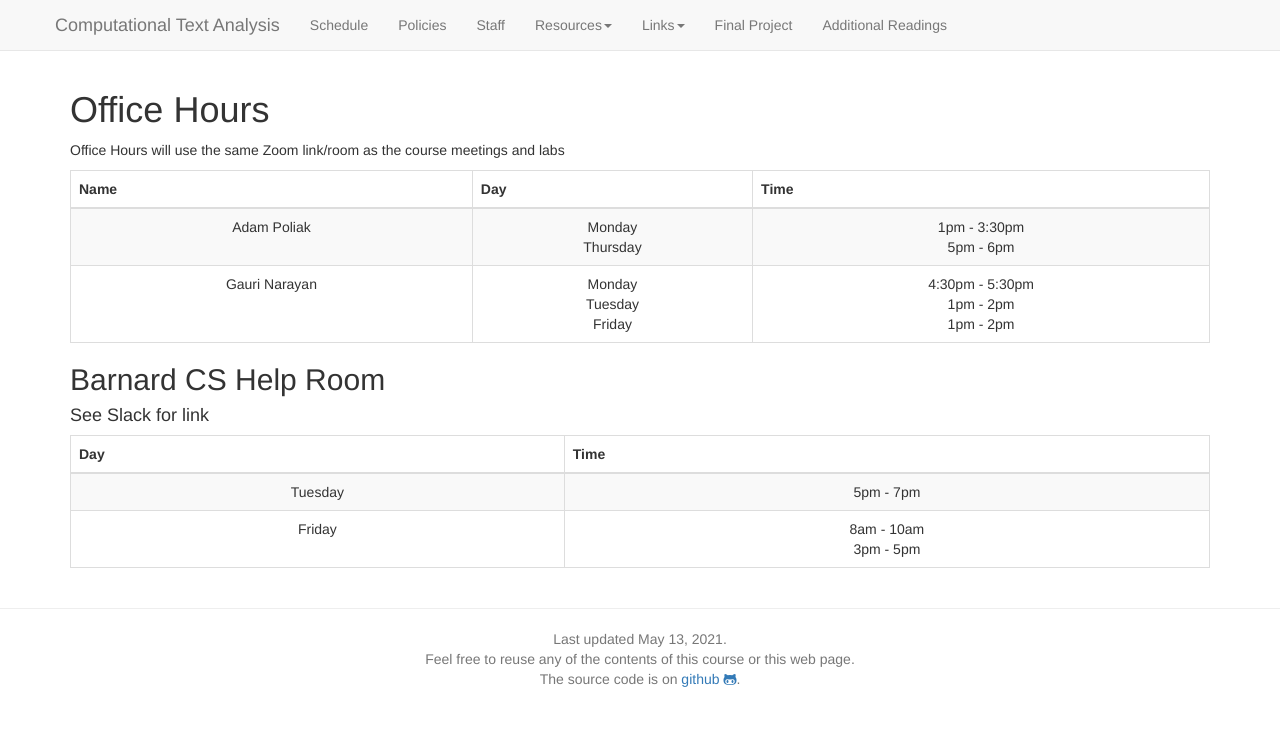
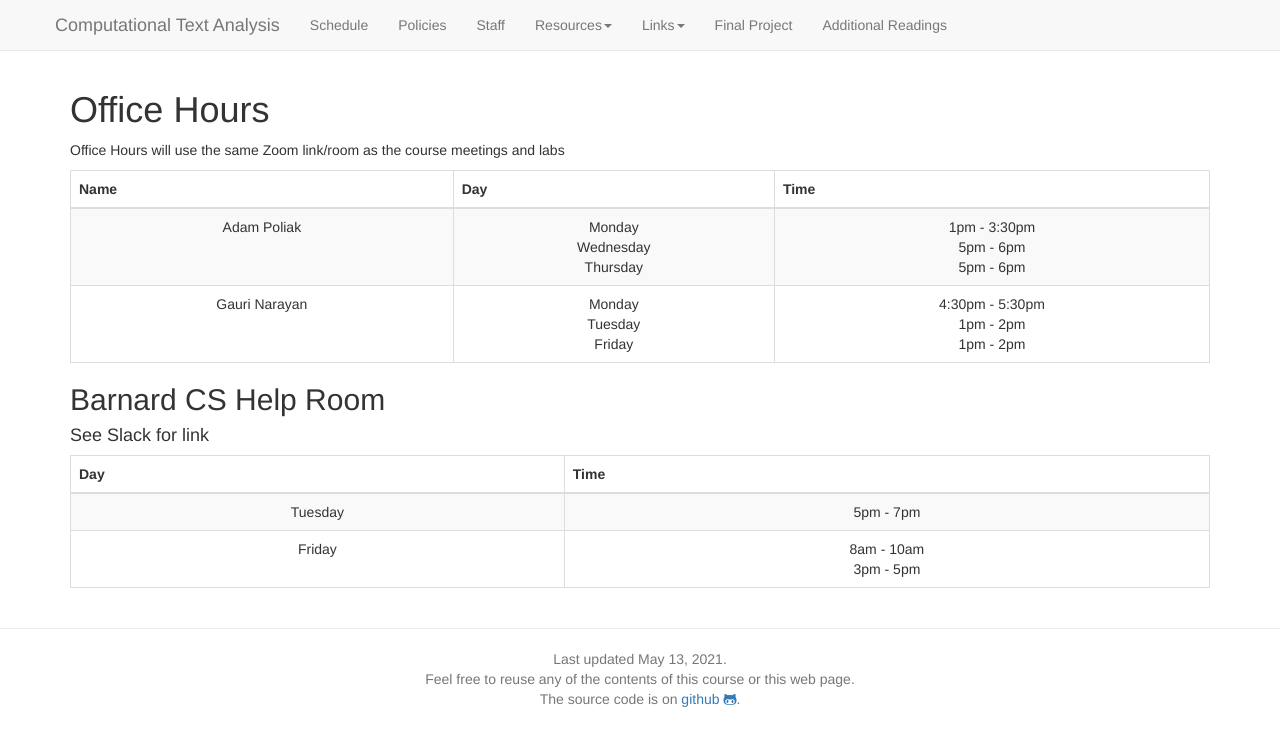
Before and after one commit to BC-COMS-2710/BC-COMS-2710.github.io, a Jekyll site: the page built from office-hours.md, in a window 1280 px wide. Shown: the top 746 px of the page. Built offline with Jekyll 4.4.1, drawn with Linux system fonts in a browser that asks for light colours; nearby versions of some CDN libraries.

Commit message:
office hours: added Adam's Wednesday

```diff
--- a/office-hours.md
+++ b/office-hours.md
@@ -83,8 +83,8 @@ as the course meetings and labs
 <tr align="center">
 <td>Adam Poliak</td>
 <td align="center">
-Monday <br> Thursday </td>
-<td align="center">1pm - 3:30pm <br> 5pm - 6pm </td>
+Monday <br> Wednesday <br> Thursday </td>
+<td align="center">1pm - 3:30pm <br> 5pm - 6pm <br> 5pm - 6pm </td>
 </tr>
 <tr align="center">
 <td>Gauri Narayan</td>
```
